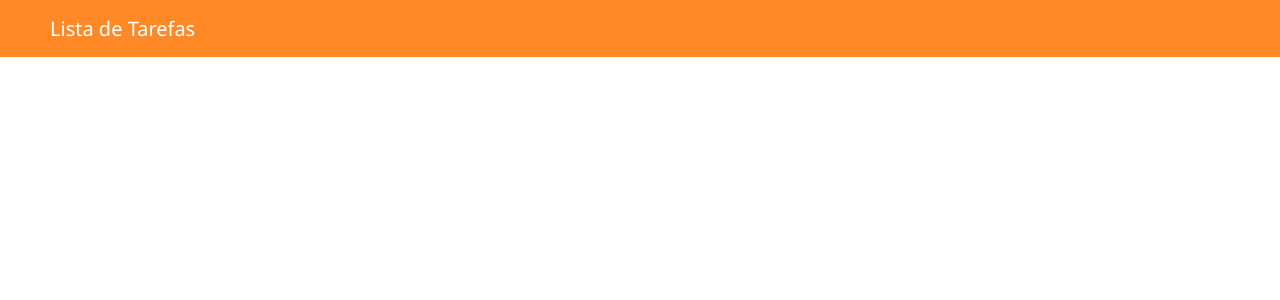
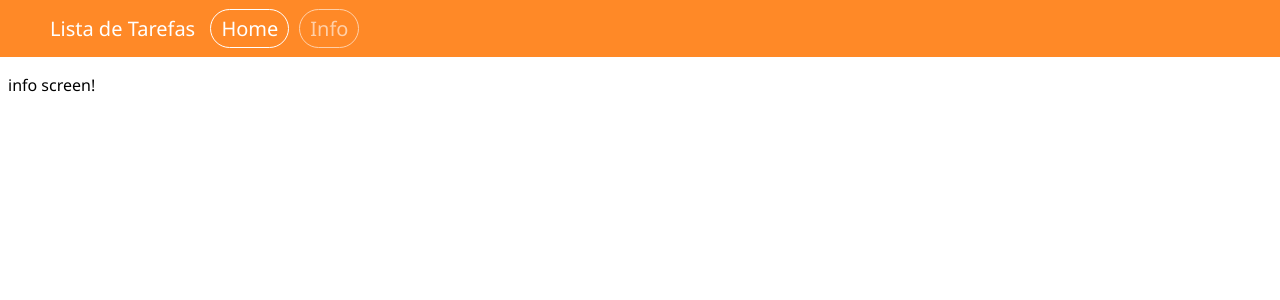
Before and after one commit to GuiLima2304/lista-tarefa-ngrx, an Angular app: page /info in a window 1280 px wide. Before the commit this address led to /. Shown: the top 300 px of the page. Built offline with nearby package versions, Linux system fonts and the light colour scheme.

Commit message:
Routes + redirects + 404page

```diff
--- a/src/app/app.module.ts
+++ b/src/app/app.module.ts
@@ -10,6 +10,8 @@ import { NavbarComponent } from './navbar/navbar.component';
 import { ListTasksComponent } from './list-tasks/list-tasks.component';
 import { TaskItemComponent } from './task-item/task-item.component';
 import { HttpClientModule } from '@angular/common/http';
+import { InfoComponent } from './info/info.component';
+import { ErrorPageComponent } from './error-page/error-page.component';
 
 @NgModule({
   declarations: [
@@ -19,7 +21,9 @@ import { HttpClientModule } from '@angular/common/http';
     NavbarComponent,
     routingComponents,
     ListTasksComponent,
-    TaskItemComponent
+    TaskItemComponent,
+    InfoComponent,
+    ErrorPageComponent
   ],
   imports: [
     BrowserModule,
--- /dev/null
+++ b/src/app/error-page/error-page.component.html
@@ -0,0 +1,3 @@
+<p>
+  Page not found
+</p>
--- /dev/null
+++ b/src/app/error-page/error-page.component.ts
@@ -0,0 +1,15 @@
+import { Component, OnInit } from '@angular/core';
+
+@Component({
+  selector: 'app-error-page',
+  templateUrl: './error-page.component.html',
+  styleUrls: ['./error-page.component.css']
+})
+export class ErrorPageComponent implements OnInit {
+
+  constructor() { }
+
+  ngOnInit() {
+  }
+
+}
--- /dev/null
+++ b/src/app/info/info.component.html
@@ -0,0 +1,3 @@
+<p>
+  info screen!
+</p>
--- /dev/null
+++ b/src/app/info/info.component.ts
@@ -0,0 +1,15 @@
+import { Component, OnInit } from '@angular/core';
+
+@Component({
+  selector: 'app-info',
+  templateUrl: './info.component.html',
+  styleUrls: ['./info.component.css']
+})
+export class InfoComponent implements OnInit {
+
+  constructor() { }
+
+  ngOnInit() {
+  }
+
+}
--- a/src/app/navbar/navbar.component.css
+++ b/src/app/navbar/navbar.component.css
@@ -8,3 +8,16 @@
     color: white;
     font-size: 20px;
 }
+
+a {
+    text-decoration: none;
+    color: white;
+    border: 1px solid white;
+    padding: 5px 10px;
+    border-radius: 20px;
+    margin-left: 10px;
+}
+
+a.active {
+    opacity: .6;
+}
--- a/src/app/navbar/navbar.component.html
+++ b/src/app/navbar/navbar.component.html
@@ -1 +1,5 @@
-<div class="navbar">Lista de Tarefas</div>
+<div class="navbar">
+    Lista de Tarefas
+    <a routerLink="/home" routerLinkActive="active">Home</a>
+    <a routerLink="/info" routerLinkActive="active">Info</a>
+</div>
--- a/src/app/task-item/task-item.component.css
+++ b/src/app/task-item/task-item.component.css
@@ -3,4 +3,5 @@
     width: 400px;
     margin: 0 auto;
     padding: 5px 10px;
+    margin-top: -1px;
 }
```
Also changed, not shown: src/app/app-routing.module.ts (+6 -1 lines), src/app/error-page/error-page.component.css (added), src/app/info/info.component.css (added), 2 other files (tests, documents, lock files or other folders).
